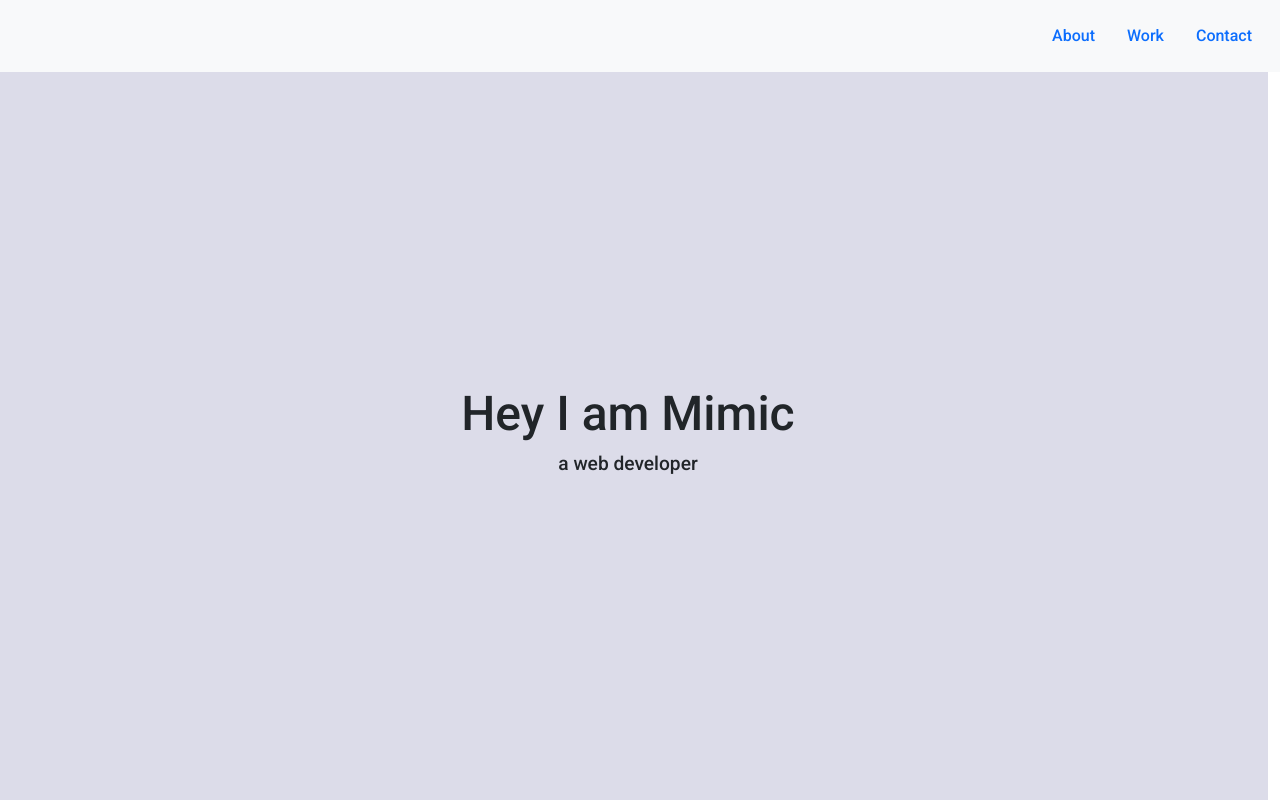
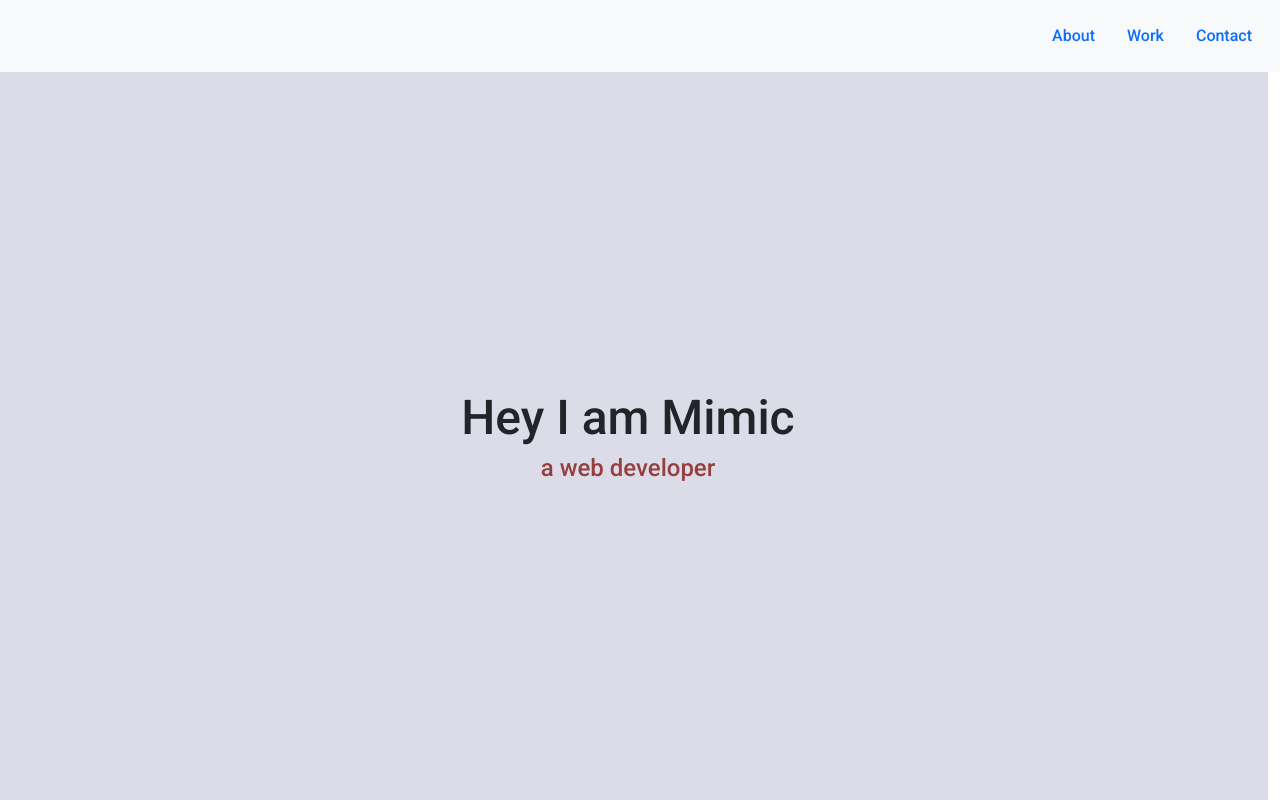
Before and after one commit to Georges-Ngandeu/Microverse-Trial-With-Charlotte, a plain HTML site: page index.html in a window 1280 px wide. Shown: the top 800 px of the page. Drawn offline with nearby package versions, Linux system fonts and the light colour scheme.

Commit message:
added a color to the title

```diff
--- a/index.html
+++ b/index.html
@@ -35,7 +35,7 @@
             <div id="welcome-section" class="row align-items-center">
                 <div>
                     <h1 class="text-center">Hey I am Mimic</h1>
-                    <p class="text-center">a web developer</p>
+                    <h4 class="text-center">a web developer</h4>
                 </div>
             </div>
         </div>
--- a/style.css
+++ b/style.css
@@ -46,3 +46,11 @@ h1 {
 p {
     font-size: 1.2rem;
 }
+
+h4 {
+    color: rgb(150, 63, 63);
+}
+
+h1.name {
+    font-weight:bold
+}
```
